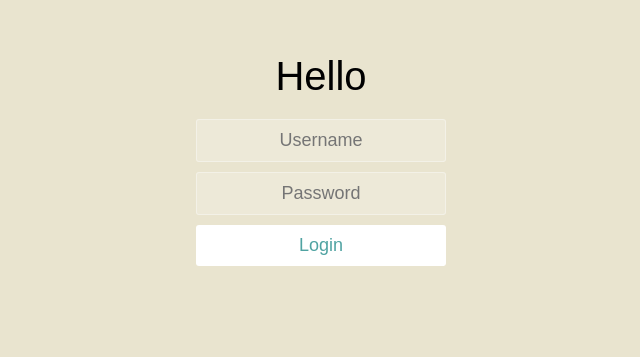
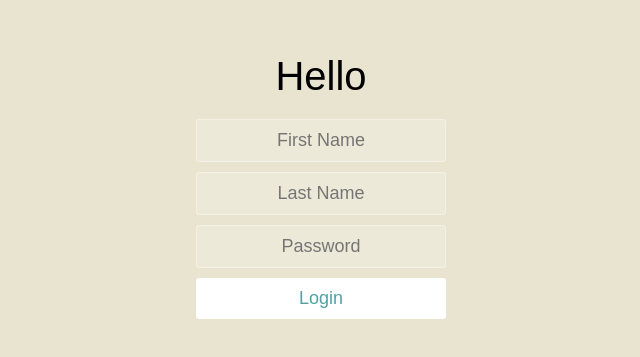
Before and after one commit to CondorW/googleKeeperClone, a React (Create React App) app: page / in a window 1280 px wide. Shown: the part 151-508 px from the top of the page, without its empty margins (319-959 px from the left). Built offline with nearby package versions, Linux system fonts and the light colour scheme.

Commit message:
implement complext react state manipulation and it (kind of works) needs bug fixes

```diff
--- a/src/App.js
+++ b/src/App.js
@@ -10,14 +10,29 @@ import NoteCounter from "./Components/NoteCounter";
 var loggedIn = true;
 
 function App() {
-  const [cName, sName] = useState("");
-  const [cHeading, sHeading] = useState("");
-  function namePrint(evt) {
-    sName(evt.target.value);
-  }
-  function headingChange(evt){
-    sHeading(cName);
-    evt.preventDefault();
+
+  const [cObj, sObj] = useState({
+    fName: "",
+    lName: ""
+  });
+
+  function changeHeading(evtInfo) {
+
+    const { name, value } = evtInfo.target;
+    sObj(prevValue =>{
+    if (name === "fName") {
+      return({
+        fName:value,
+        lName:"prevValue.lName"
+      });
+    }
+    else if (name === "lName") {
+      return({
+        fName: "prevValue.fName",
+        lName: value
+      });
+    }
+  })
   }
 
   // const time = new Date().toLocaleTimeString();
@@ -58,12 +73,12 @@ function App() {
   // );
   return (
     <div className="container">
-      <h1>Hello {cHeading}</h1>
+      <h1>Hello {cObj.fName}{cObj.lName}</h1>
       <form className="form">
-        <input onChange={namePrint} type="text" placeholder="Username" />
+        <input onChange={changeHeading} type="text" placeholder="First Name" name="fName" />
+        <input onChange={changeHeading} type="text" placeholder="Last Name" name="lName"/>
         <input type="password" placeholder="Password" />
-        {loggedIn ? null : <input type="password" placeholder="Confirm Password" />}
-        <button onClick={headingChange} className="form-button" type="submit">{loggedIn ? "Login" : "Register"}</button>
+        <button className="form-button" type="submit">{loggedIn ? "Login" : "Register"}</button>
       </form>
     </div>
   );
```
